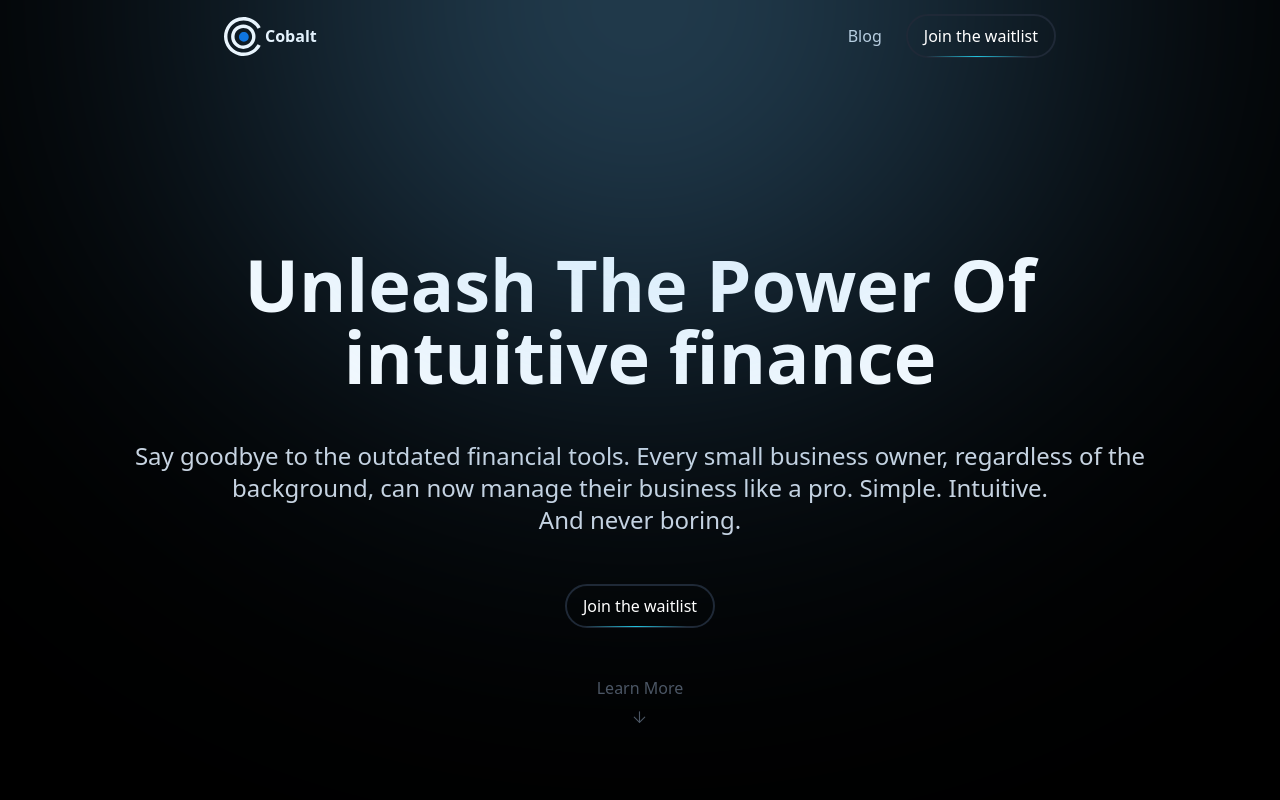
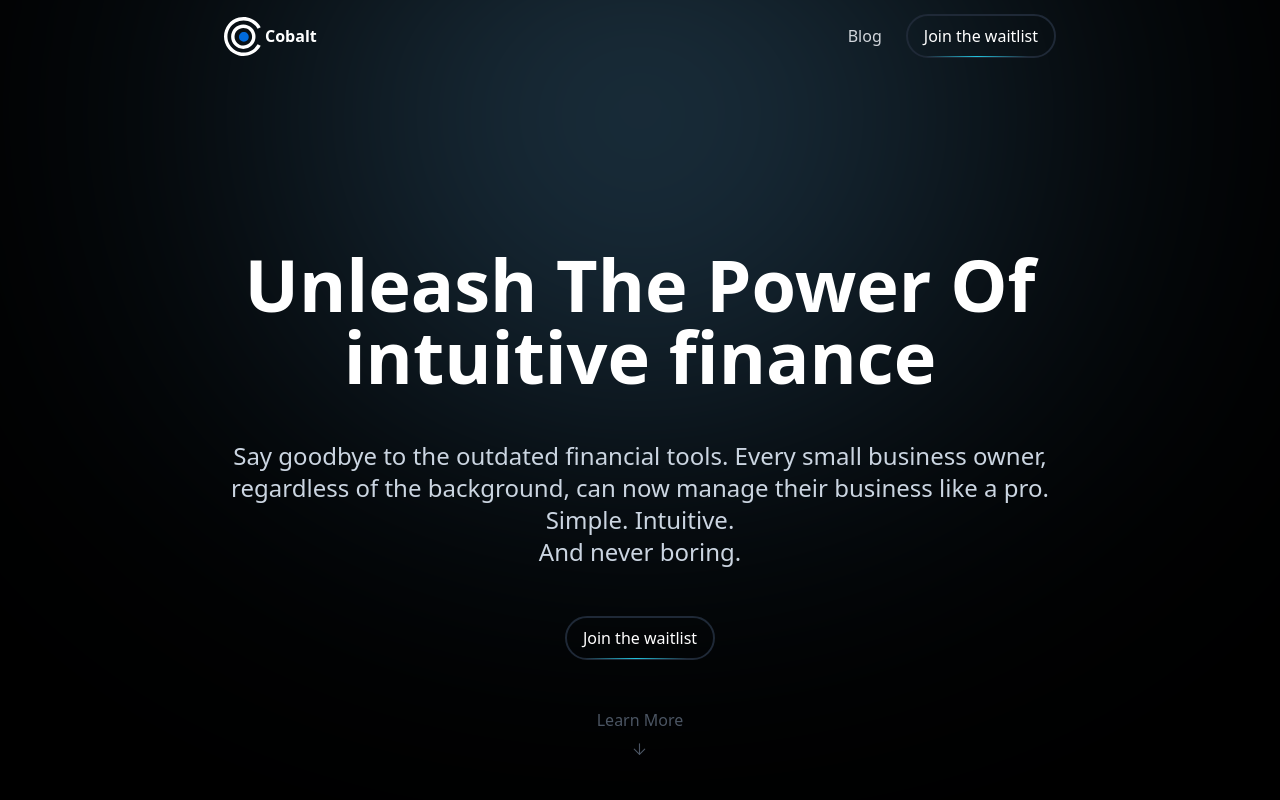
Before and after one commit to Jc007zZ/cobalt, a React (Vite) app: page / in a window 1280 px wide. Shown: the top 800 px of the page. Built offline with nearby package versions, Linux system fonts and the light colour scheme.

Commit message:
antes da lib de animação

```diff
--- a/src/App.jsx
+++ b/src/App.jsx
@@ -26,7 +26,7 @@ function App() {
           </div>
         </nav>
 
-        <section className="flex flex-col justify-center items-center gap-y-12 mb-24 mt-28 lg:mt-52">
+        <section className="flex flex-col justify-center items-center gap-y-12 mb-24 mt-28 lg:mt-52 px-6 sm:px-10  xl:px-56">
           <h1 className="flex justify-center font-bold text-5xl lg:text-7xl text-center ">Unleash The Power Of <br /> intuitive finance</h1>
           <p className=" text-center justify-center text-slate-300 text-xl lg:text-2xl max-w-5xl font-normal">Say goodbye to the outdated financial tools. Every small business owner,
           regardless of the background, can now manage their business like a pro. Simple.
@@ -140,9 +140,9 @@ function App() {
                 </div>
 
                  <div className='w-full  sm:px-8'>
-                   <label className='w-full flex justify-between bg-zinc-900 px-4 py-3 rounded-md border border-slate-700/40 '>
-                      <input type="text" className='w-[30vw] bg-zinc-900 text-md md:text-lg md:w-[24rem] pr-2' placeholder="✨ Who's our most profitable customer?" />
-
+                   <label className='w-full flex justify-between bg-zinc-900 px-4 py-2 rounded-xl border border-slate-700/40 '>
+                      {/* <input type="text" className='w-[30vw] bg-zinc-900 text-md md:text-lg md:w-[24rem] pr-2' placeholder="✨ Who's our most profitable customer?" /> */}
+                      <div className='flex items-center w-[30vw] bg-zinc-900 text-md md:text-lg md:w-[24rem] pr-2 text-zinc-500'>✨ Who's our most profitable customer?</div>
                       <div className='container'>
                         <button className='bg-black p-3 rounded-lg w-28 bordaRgb'>Ask Genius</button>
                         <div className='colorido'></div>
--- a/src/index.css
+++ b/src/index.css
@@ -18,12 +18,36 @@ section{
   width: 100%;
 }
 
+
+header{
+  position: relative;
+  z-index: 0;
+}
+
+.headerBg{
+  position: absolute;
+  width: 80%;
+  height: 150%;
+  left: 50%;
+  top: 50%;
+  transform: translate(-50%, -35%);
+  z-index: -1;
+  background: radial-gradient(49.38% 45.34% at 50% 0%,rgb(154, 233, 255) 0%, rgba(94, 176, 239, 0.5) 30%,
+   rgba(0, 0, 0, 0) 100%);
+  border-radius: 0px;
+  filter: blur(11rem);
+}
+
+
 .bordaRgb{
   position: relative;
   z-index: 100;
-
+  transition: 0.1s;
 }
 
+.bordaRgb:hover {
+  scale: 1.03;
+}
 
 
  .colorido{
@@ -40,6 +64,11 @@ section{
   border-radius: 10px;
   animation: 3s spin linear infinite;
   filter: blur(0.6rem);
+  transition: 0.1s;
+}
+
+.bordaRgb:hover + .colorido {
+  scale: 1.02;
 }
 
 .container{
@@ -110,24 +139,7 @@ footer{
   flex-basis: 250px;
 }
 
-header{
-  position: relative;
-  z-index: 0;
-}
 
-.headerBg{
-  position: absolute;
-  width: 1225px;
-  height: 1558.14px;
-  left: 50%;
-  top: 50%;
-  transform: translate(-50%, -35%);
-
-  background: radial-gradient(49.38% 45.34% at 50% 0%,rgb(154, 233, 255) 0%, rgba(94, 176, 239, 0.5) 30%,
-   rgba(0, 0, 0, 0) 100%);
-  border-radius: 0px;
-  filter: blur(11rem);
-}
 
 .iconHover{
   transition: 0.3s
```
